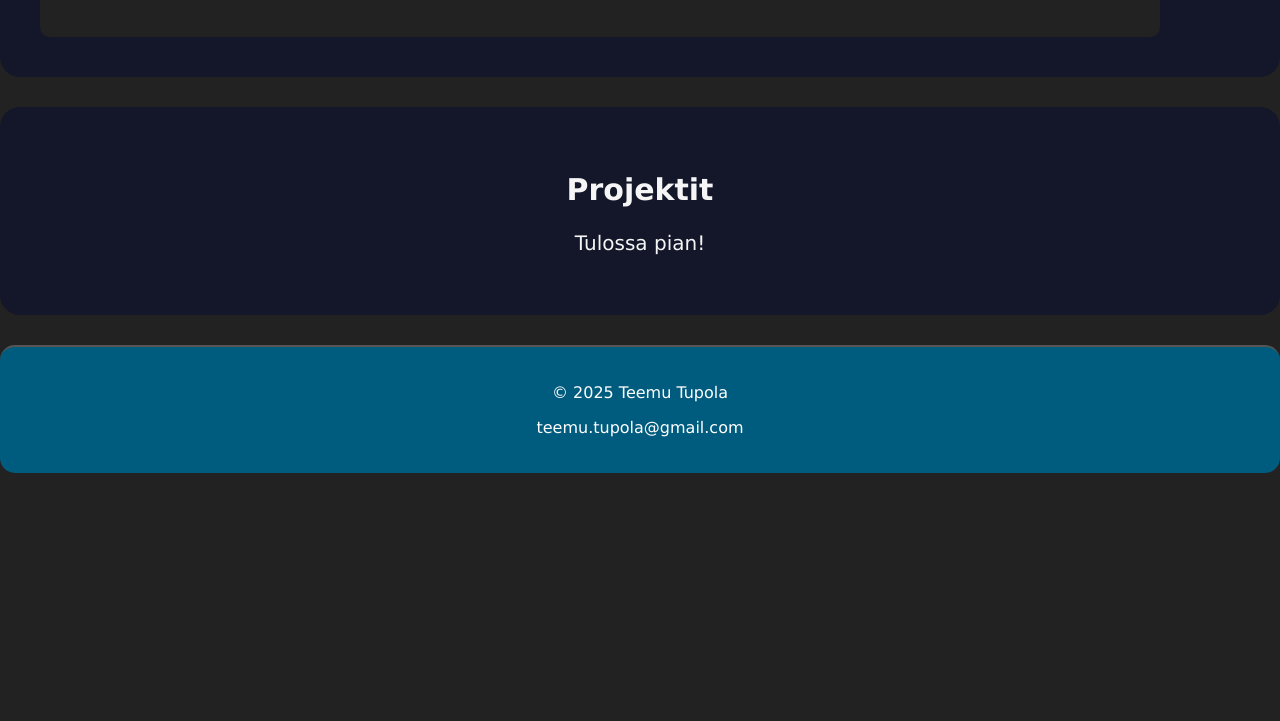
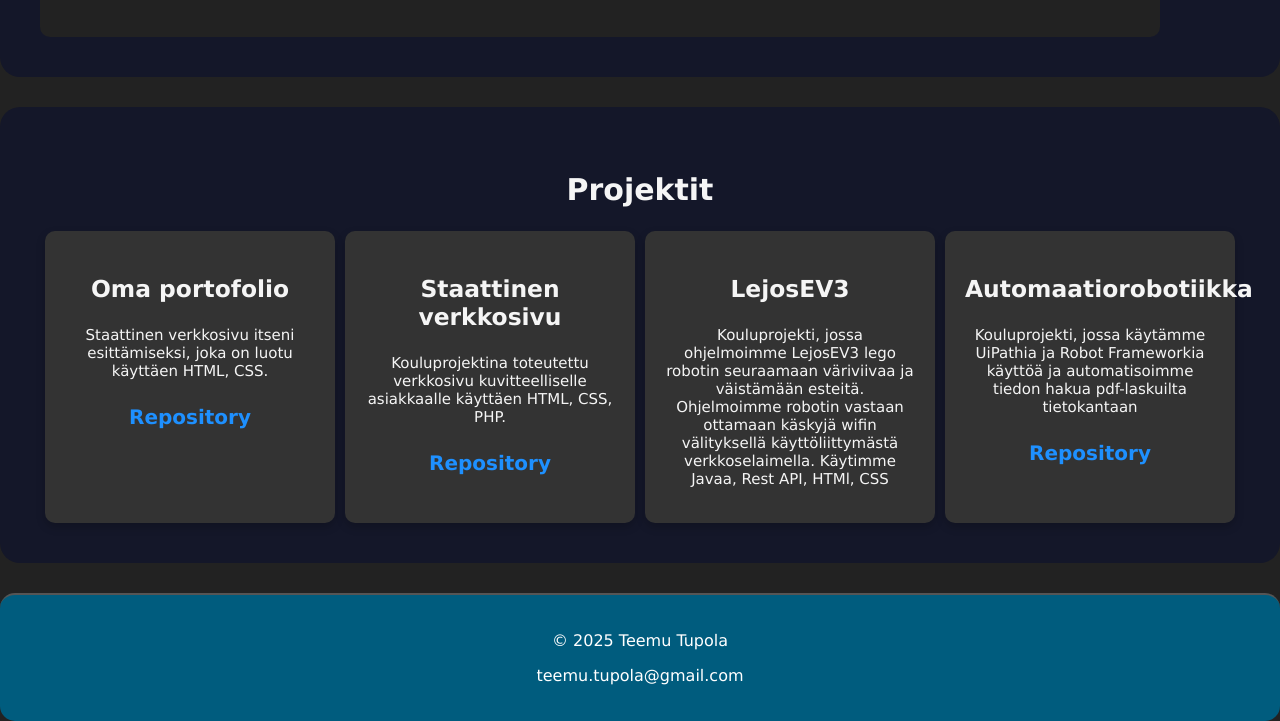
Before and after one commit to Tupolaa/Portfolio, a plain HTML site: page Index.html in a window 1280 px wide. Shown: the part 1417-2138 px from the top of the page. Before the commit the page ends 1890 px from the top, so only its background shows below. Drawn offline with Linux system fonts and the light colour scheme.

Commit message:
Projektien lisäys

```diff
--- a/Index.html
+++ b/Index.html
@@ -64,9 +64,30 @@
     </section>
 
 
-    <section class="Backround", id="Projektit">
+    <section class="Backround" id="Projektit">
         <h2>Projektit</h2>
-        <p>Tulossa pian!</p>
+        <div class="projects-container">
+            <div class="project-box">
+                <h3>Oma portofolio</h3>
+                <p>Staattinen verkkosivu itseni esittämiseksi, joka on luotu käyttäen HTML, CSS.</p>
+                <a href="https://github.com/Tupolaa/Portofolio">Repository</a>
+            </div>
+            <div class="project-box">
+                <h3>Staattinen verkkosivu</h3>
+                <p>Kouluprojektina toteutettu verkkosivu kuvitteelliselle asiakkaalle käyttäen HTML, CSS, PHP.</p>
+                <a href="https://github.com/Tupolaa/Team2_Projekti">Repository</a>
+            </div>
+            <div class="project-box">
+                <h3>LejosEV3</h3>
+                <p>Kouluprojekti, jossa ohjelmoimme LejosEV3 lego robotin seuraamaan väriviivaa ja väistämään esteitä. Ohjelmoimme robotin vastaan ottamaan käskyjä wifin välityksellä käyttöliittymästä verkkoselaimella. Käytimme Javaa, Rest API, HTMl, CSS</p>
+
+            </div>
+            <div class="project-box">
+                <h3>Automaatiorobotiikka</h3>
+                <p>Kouluprojekti, jossa käytämme UiPathia ja Robot Frameworkia käyttöä ja automatisoimme tiedon hakua pdf-laskuilta tietokantaan</p>
+                <a href="https://github.com/Tupolaa/Ohjelmistorobotiikka">Repository</a>
+            </div>
+        </div>
     </section>
 
     <footer>
--- a/Styles.css
+++ b/Styles.css
@@ -21,13 +21,13 @@ header, nav, footer {
 
 header {
     width: 100%;
-    position: fixed; /* Make it stick */
+    position: fixed;
     top: 0;
     left: 1;
-    z-index: 1000; /* Keep it above other content */
+    z-index: 1000;
 
     display: flex;
-    justify-content: center; /* Center the nav */
+    justify-content: center;
     align-items: center;
     padding: 15px 0;
     margin-bottom: 30px;
@@ -103,6 +103,41 @@ section {
     margin-bottom: 30px;
 }
 
+.projects-container {
+    display: flex;
+    flex-wrap: wrap;
+    justify-content: center;
+    gap: 10px;
+    margin-top: 20px;
+}
+.project-box {
+    background-color: #333;
+    color: #f5f5f5;
+    padding: 20px;
+    border-radius: 10px;
+    width: 250px;
+    text-align: center;
+    box-shadow: 0px 4px 10px rgba(0, 0, 0, 0.2);
+    transition: transform 0.3s ease-in-out;
+}
+.project-box p{
+    font-size: 15px;
+}
+.project-box:hover {
+    transform: translateY(-10px);
+}
+.project-box a {
+    display: inline-block;
+    margin-top: 10px;
+    color: #1e90ff;
+    text-decoration: none;
+    font-weight: bold;
+}
+
+.project-box a:hover {
+    text-decoration: underline;
+}
+
 .TaidotLista {
     list-style-type: disc;
     text-align: left;
```
